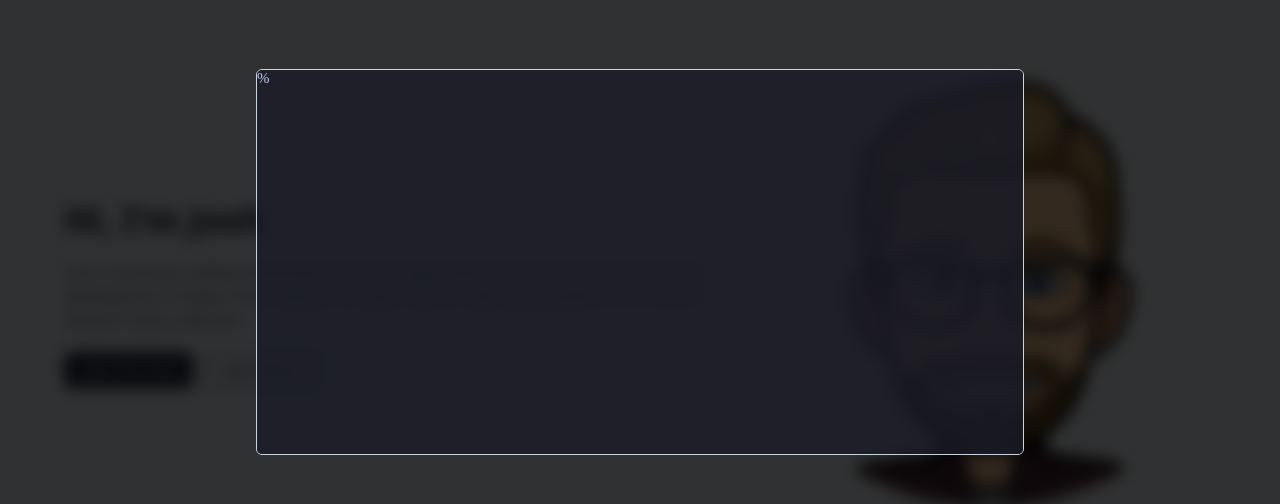
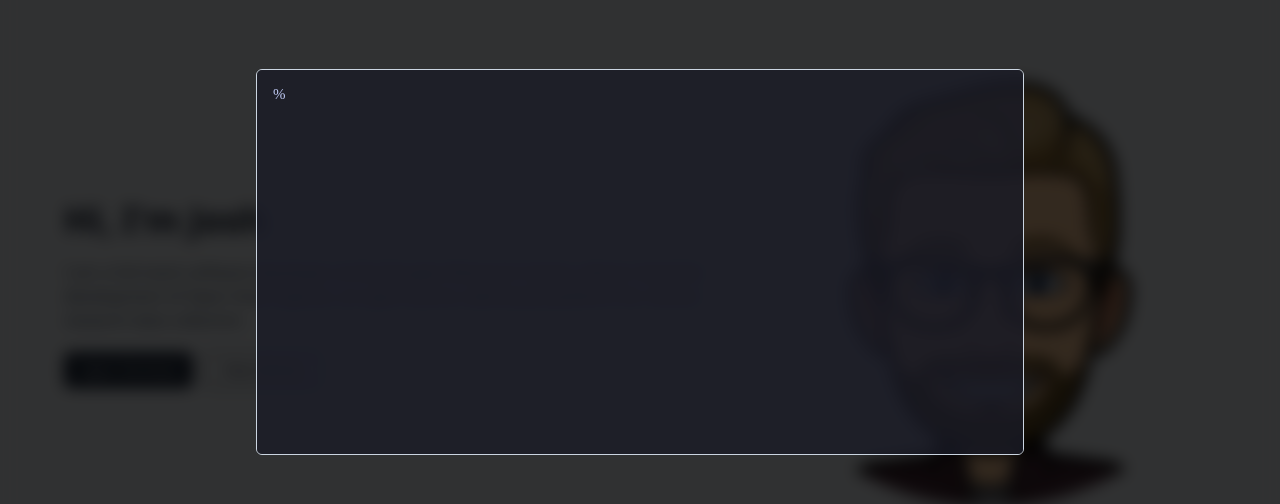
Before and after one commit to joshunrau/portfolio, a SvelteKit app: page / in a window 1280 px wide. Both pictures are taken after a click on the button "Open Terminal". Shown: the part 138-642 px from the top of the page. Built offline with nearby package versions, Linux system fonts and the light colour scheme; a web font is replaced by a local one.

Commit message:
add padding

```diff
--- a/src/routes/[[locale]]/Terminal.svelte
+++ b/src/routes/[[locale]]/Terminal.svelte
@@ -85,5 +85,5 @@
     $terminalStore.isOpen = false;
   }}
 >
-  <div class="max-w-screen-md overflow-hidden rounded-md border" id="terminal" />
+  <div class="max-w-screen-md overflow-hidden rounded-md border [&_.xterm-screen]:p-4" id="terminal" />
 </div>
```
